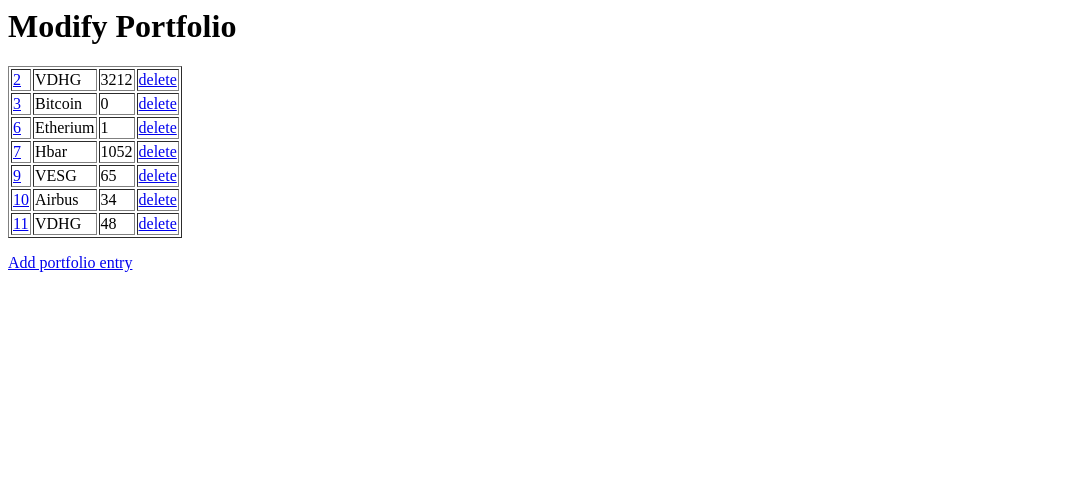
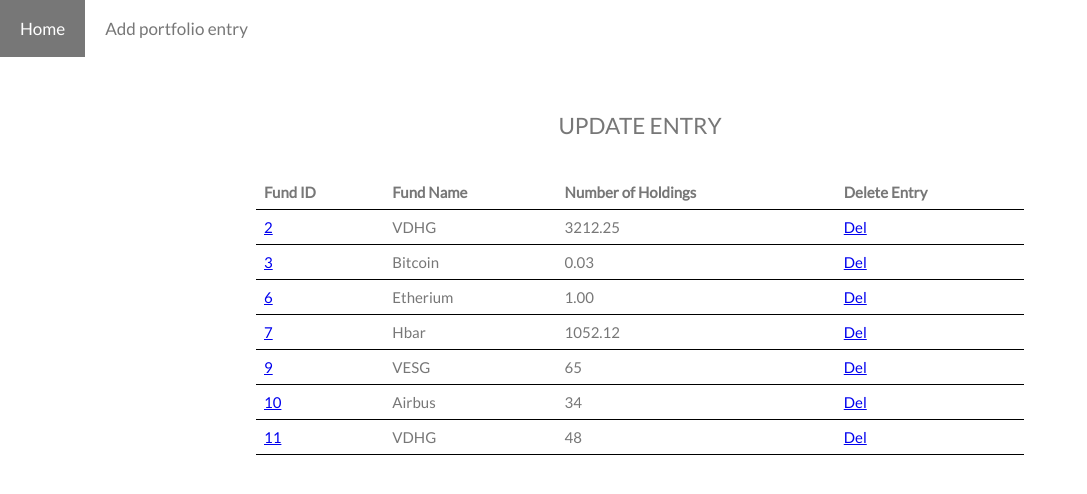
Before and after one commit to saulsebrook/homeFinance, a Django app: page /portfolio/pop/ in a window 1280 px wide. Shown: the top 494 px of the page, without its empty margins (0-1087 px from the left). Run offline with Django 4.2, Linux system fonts and the light colour scheme; data comes from the database, SQL or seed files in the repository; both versions use the stored data as it was after the commit.

Commit message:
Styled update page and add page, fixed home linking {% url 'index' %} was the fix

```diff
--- a/homeFin/homeFin/static/css/style.css
+++ b/homeFin/homeFin/static/css/style.css
@@ -68,13 +68,13 @@
 h3, h2{
     font-weight: 400;
 }
-.center{
+.center, .main-body{
     margin-left: auto;
     margin-right: auto;
     margin-top: auto;
     margin-bottom: auto;
     padding-top: 300px;
-    font-family: Georgia, serif;
+    font-family: 'Lato';
 }
 
 .parallax {
@@ -92,3 +92,40 @@
     background-repeat: no-repeat;
     background-size: cover;
   }
+.middle{
+    background-color:rgb(255, 255, 255);
+    color: #777;
+    text-align: center;
+    font-size:15px
+
+}
+input[type=text] {
+    padding: 10px;
+    margin: 10px 0;
+    box-shadow:0 0 15px 4px rgba(0,0,0,0.06);
+    border: 0.5em;
+    border-bottom:1px solid #eee;
+    width: 40%;
+    text-align: center;
+    font-family: 'Lato';
+  }
+input[type=submit]{
+    padding:10px;
+  border:none;
+  background-color:#8893cf;
+  color:#fff;
+  font-weight:600;
+  border-radius:5px;
+  width:40%;
+  margin: 50px 0;
+}
+.form{
+    text-align: center;
+    margin-left: auto;
+    margin-right: auto;
+    margin-top: auto;
+    margin-bottom: auto;
+    padding: 10px;
+    font-family: 'Lato';
+
+}
--- a/homeFin/homeFin/urls.py
+++ b/homeFin/homeFin/urls.py
@@ -15,8 +15,10 @@
 """
 from django.contrib import admin
 from django.urls import include, path
+from portfolio import views
 
 urlpatterns = [
     path('portfolio/', include('portfolio.urls')),
     path('admin/', admin.site.urls),
+
 ]
--- a/homeFin/portfolio/templates/pop.html
+++ b/homeFin/portfolio/templates/pop.html
@@ -1,14 +1,39 @@
-<h1>Modify Portfolio</h1>
+<!DOCTYPE html>
+ <html>
+ <head>
+{% load humanize %}
+{% load static %}
+
+<link rel="stylesheet" href="{% static 'css/style.css' %}">
+<link href='https://fonts.googleapis.com/css?family=Lato' rel='stylesheet'>
+<meta name="viewport" content="width=device-width, initial-scale=1">
+</head>
+<div class="topnav">
+    <a class="active" href="../index/">Home</a>
+    <a href='../add/'>Add portfolio entry</a>
+
+</div>
+<div class="middle">
+<br><br><h2>UPDATE ENTRY</h2><br>
+<table class="center">
+    <tr>
+        <td><b>Fund ID</b></td>
+
+        <td><b>Fund Name</b></td>
+
+        <td><b>Number of Holdings</b></td>
+
+        <td><b>Delete Entry</b></td>
+        </tr>
+    {% for x in portEntry %}
+    <tr>
+        <td><a href="../modify/{{ x.id }}">{{ x.id }}</a></td>
+        <td>{{ x.nameFund }}</td>
+        <td>{{ x.numHoldings|floatformat:"-2" }}</td>
+        <td><a href="../delete/{{ x.id }}">Del</a></td>
+    </tr>
+    {% endfor %}
 
 
-<table border="1">
-    {% for x in portEntry %}
-    <tr>
-        <td><a href="modify/{{ x.id }}">{{ x.id }}</a></td>
-        <td>{{ x.nameFund }}</td>
-        <td>{{ x.numHoldings|floatformat:"0" }}</td>
-        <td><a href="delete/{{ x.id }}">delete</a></td>
-    </tr>
-    {% endfor %}
-</table>
-<p><a href="add/">Add portfolio entry</a></p>
+</div>
+</div>
--- a/homeFin/portfolio/urls.py
+++ b/homeFin/portfolio/urls.py
@@ -7,6 +7,6 @@
     path('add/addrecord/', views.addrecord, name='addrecord'),
     path('delete/<int:id>', views.delete, name='delete'),
     path('pop/', views.pop, name='pop'),
-    path('pop/modify/<int:id>', views.modify, name='modify'),
-    path('pop/modify/modifyRecord/<int:id>', views.modifyRecord, name='modifyRecord'),
+    path('modify/<int:id>', views.modify, name='modify'),
+    path('modify/modifyRecord/<int:id>', views.modifyRecord, name='modifyRecord'),
     ]
```
Also changed, not shown: homeFin/portfolio/templates/add.html (+22 -4 lines), homeFin/db.sqlite3.
